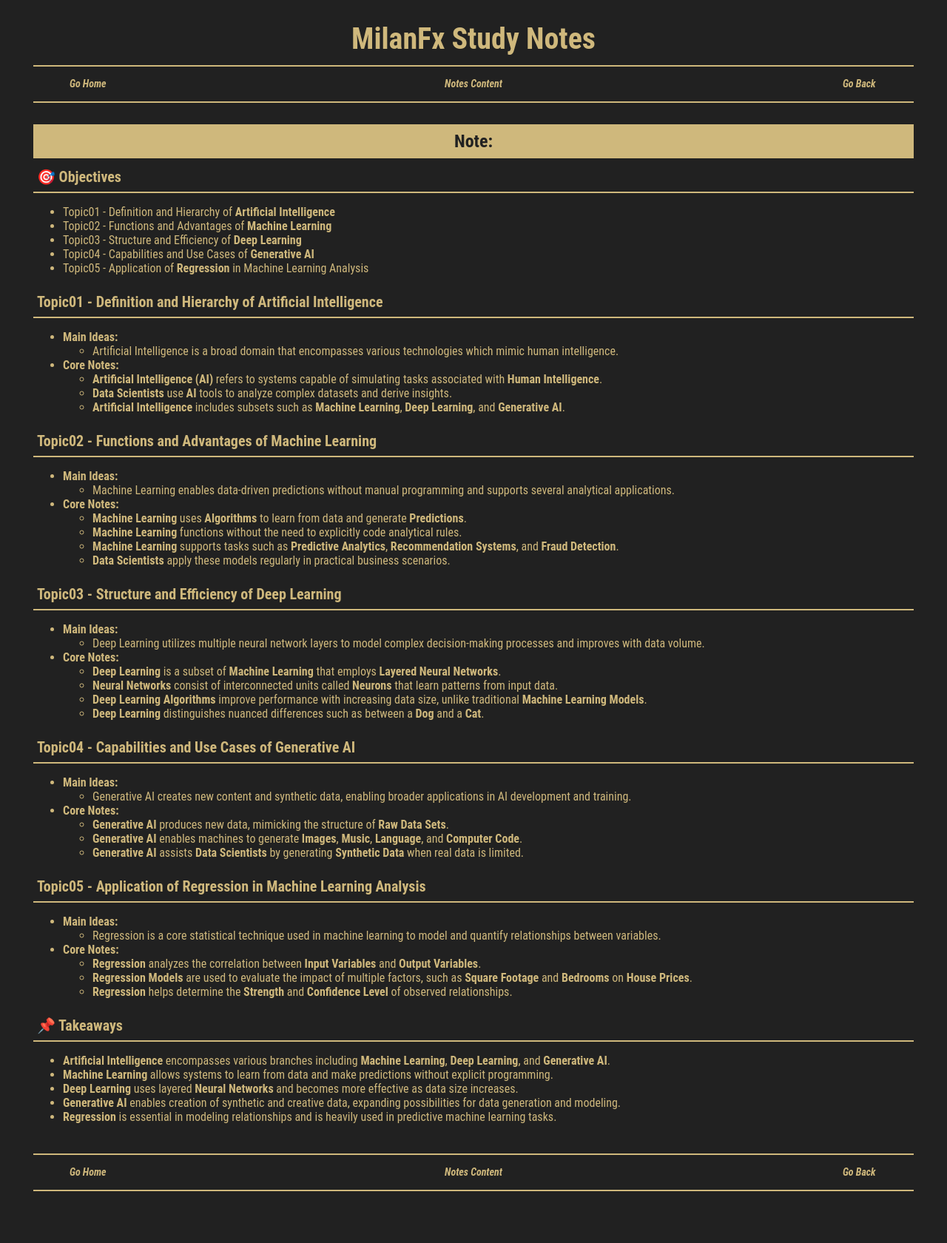
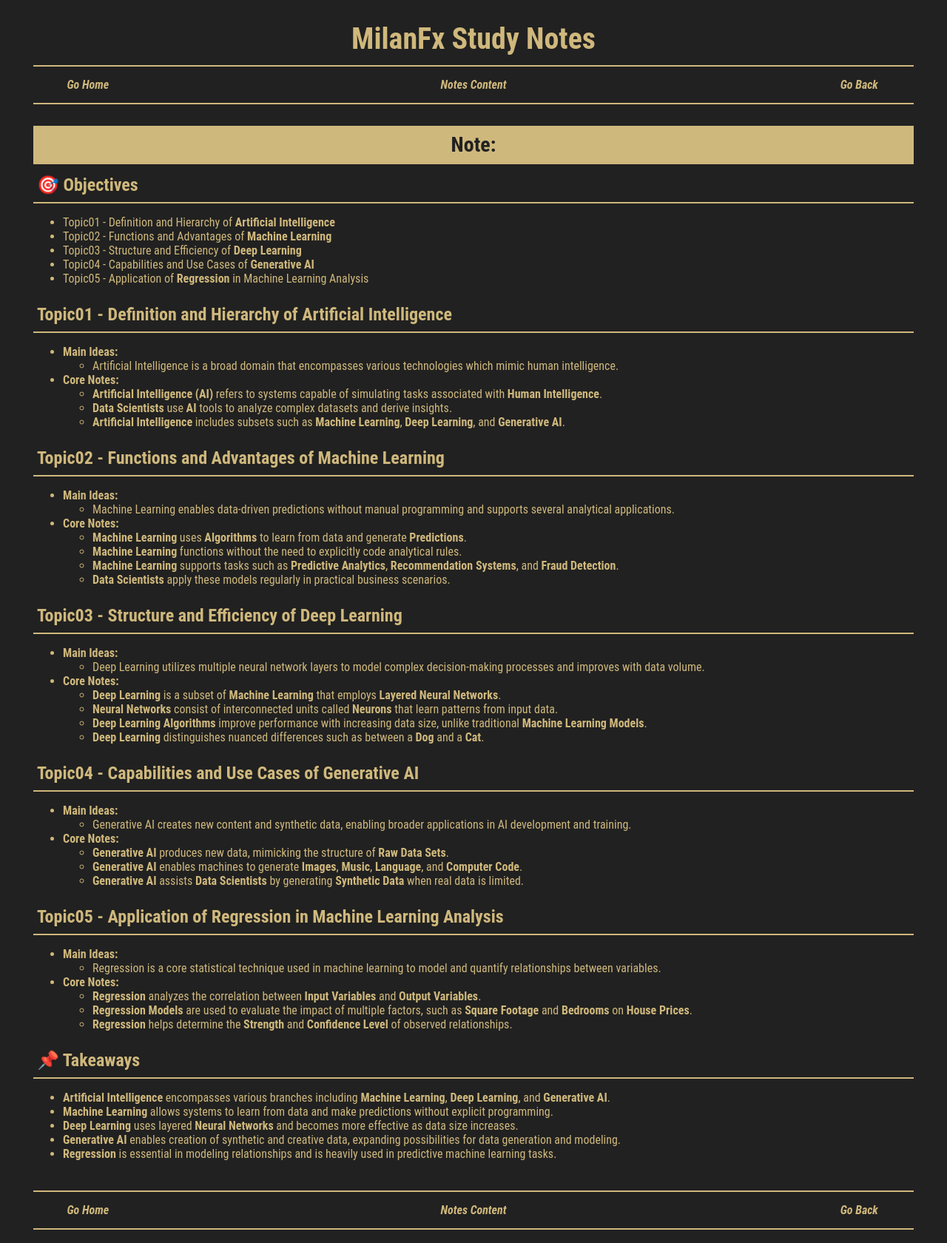
Before and after one commit to milanfx/milanfx.github.io, a Jekyll site: the page built from test.md, in a window 1280 px wide. Shown: the whole page at 74% size. Built offline with Jekyll 4.4.1, drawn with Linux system fonts in a browser that asks for light colours; our own code applies the rules of GitHub Pages for plain Markdown files; before the commit the page ends 1628 px from its top, so only the background shows below that.

Commit message:
Update page.html

```diff
--- a/_layouts/page.html
+++ b/_layouts/page.html
@@ -40,7 +40,7 @@
     }
 
      .container h1 {
-      font-size: 36px;
+      font-size: 32px;
       display: block;
       box-sizing: border-box;
       background-color: var(--word);
@@ -59,7 +59,7 @@
     }
 
      .container h2 {
-      font-size: 24px;
+      font-size: 28px;
       display: block;
       box-sizing: border-box;
       background-color: var(--word);
@@ -78,7 +78,7 @@
     }
 
     .container h3 {
-      font-size: 20px;
+      font-size: 24px;
       display: block;
       box-sizing: border-box;
       background-color: var(--back);
@@ -102,7 +102,7 @@
       background-color: var(--back);
       color: var(--word);
       font-family: 'Roboto Condensed', sans-serif;
-      font-size: 14px;
+      font-size: 16px;
       font-weight: bold;
       text-align: center;
       text-decoration: none;
```
